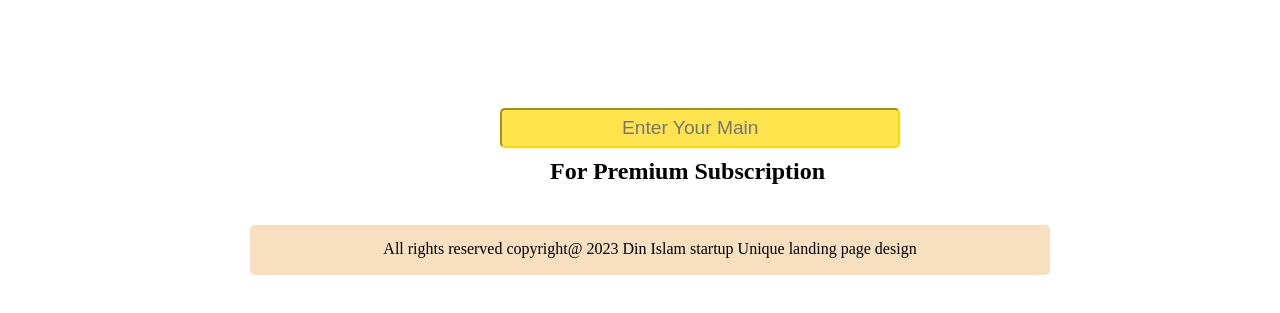
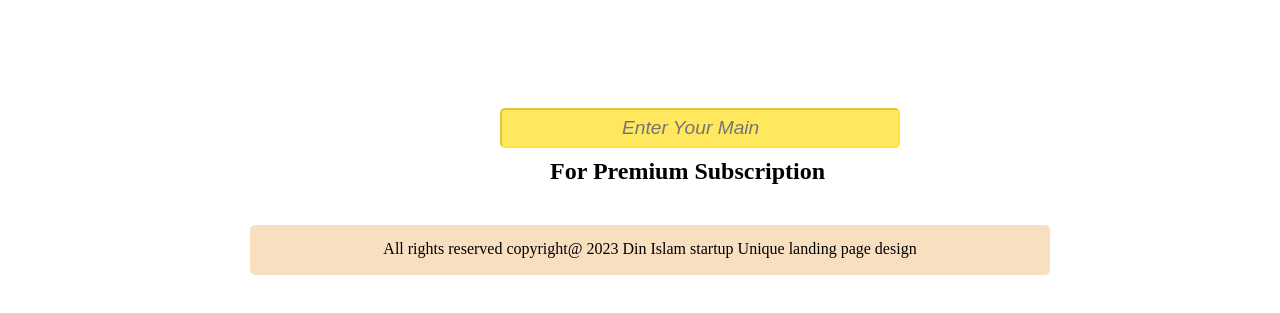
Before and after one commit to Dinislam198/Architects-Portfolio-A-II, a plain HTML site: page index.html in a window 1280 px wide. Shown: the part 3768-4081 px from the top of the page. Drawn offline with Linux system fonts and the light colour scheme.

Commit message:
finally done

```diff
--- a/Styles/style.css
+++ b/Styles/style.css
@@ -313,10 +313,11 @@ header {
 .email{
     height: 40px;
     width: 400px;
-    background-color: rgba(255, 217, 0, 0.699);
+    background-color: rgba(255, 217, 0, 0.63);
     border-radius: 5px;
-    border-color: gold;
+    border-color: rgba(255, 217, 0, 0.384);
     font-size:larger;
+    font-style: italic;
     padding-left: 120px;
     margin-bottom: 10px;
 }
```
